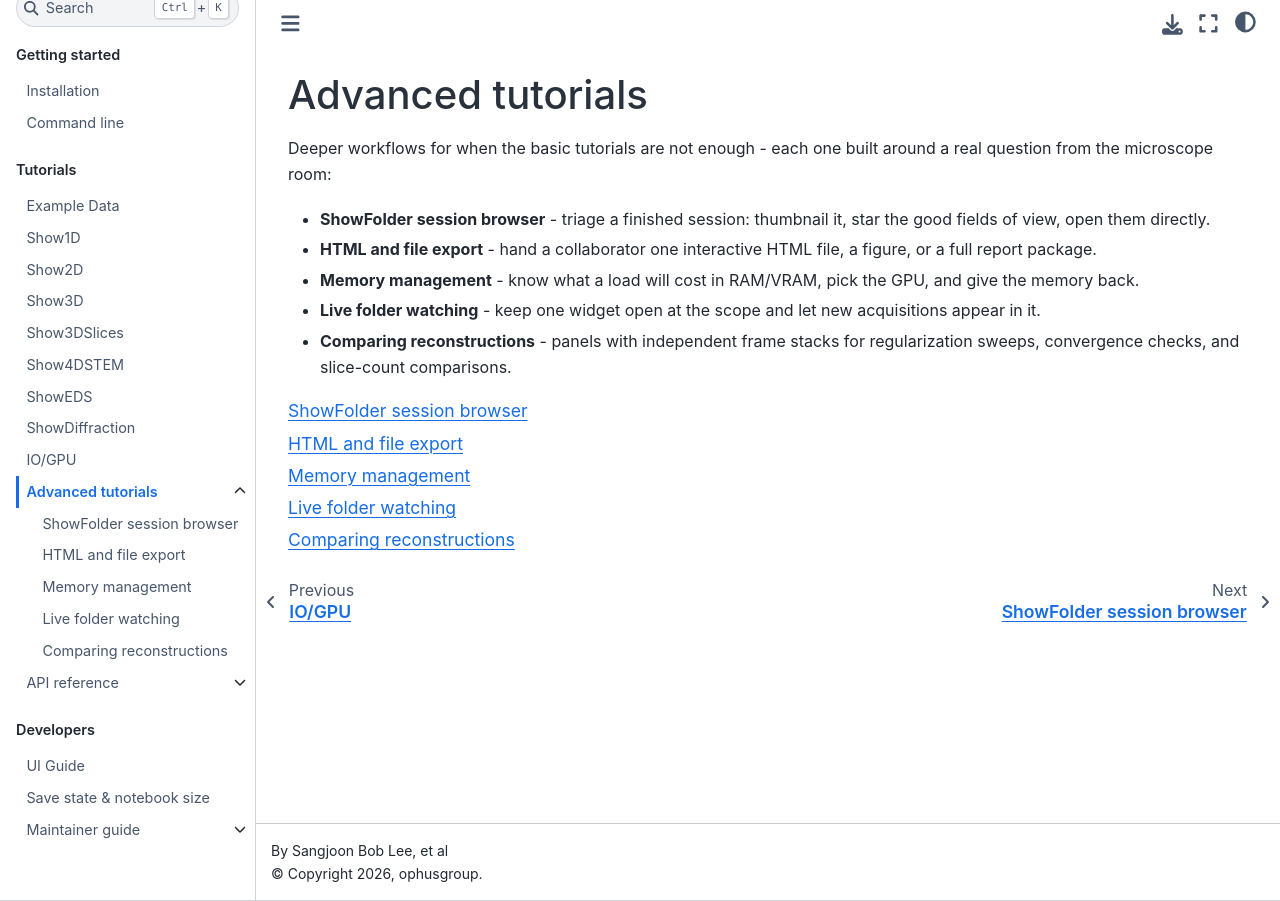
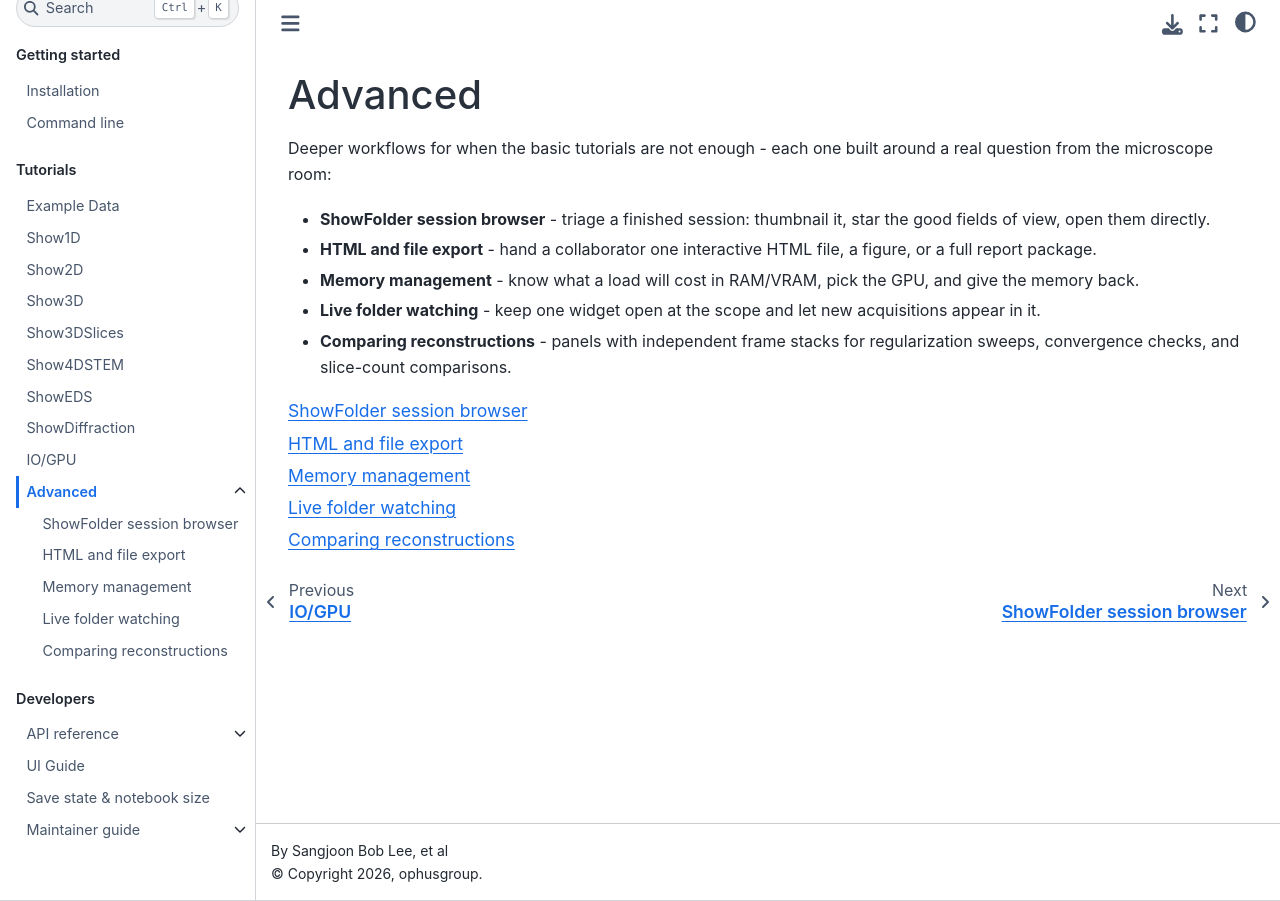
Before and after one commit to bobleesj/quantem.widget, a Jupyter Book: the page built from docs/tutorials/advanced.md, in a window 1280 px wide. Built offline with Jupyter Book 1.0.4 settings and Sphinx 7.4.7 and the Sphinx Book theme 1.1.4, drawn with Linux system fonts in a browser that asks for light colours.

Commit message:
docs: rename Advanced tutorials to Advanced, move API reference under Developers

```diff
--- a/docs/_toc.yml
+++ b/docs/_toc.yml
@@ -20,13 +20,13 @@ parts:
       - file: tutorials/showdiffraction
       - file: tutorials/io_gpu
         title: IO/GPU
-  # Advanced tutorials, API reference, and Maintainers are each one expandable
-  # parent link (chevron) so the sidebar stays short. These parts deliberately
-  # have NO caption: the parent link is the label, and a caption would render a
-  # duplicate header right above it.
+  # Advanced and Maintainers are each one expandable parent link (chevron) so
+  # the sidebar stays short. These parts deliberately have NO caption: the
+  # parent link is the label, and a caption would render a duplicate header
+  # right above it.
   - chapters:
       - file: tutorials/advanced
-        title: Advanced tutorials
+        title: Advanced
         sections:
           - file: tutorials/showfolder
           - file: tutorials/widget_export
@@ -36,7 +36,9 @@ parts:
             title: Live folder watching
           - file: tutorials/compare_reconstructions
             title: Comparing reconstructions
-  - chapters:
+  # API reference lives under Developers, separate from the tutorials.
+  - caption: Developers
+    chapters:
       - file: api/index
         title: API reference
         sections:
@@ -53,8 +55,6 @@ parts:
           - file: api/html-export
           - file: api/io
           - file: api/load
-  - caption: Developers
-    chapters:
       - file: developer/ui-guide
         title: UI Guide
       - file: developer/save-state-and-notebook-size
--- a/docs/tutorials/advanced.md
+++ b/docs/tutorials/advanced.md
@@ -1,4 +1,4 @@
-# Advanced tutorials
+# Advanced
 
 Deeper workflows for when the basic tutorials are not enough - each one built
 around a real question from the microscope room:
```
